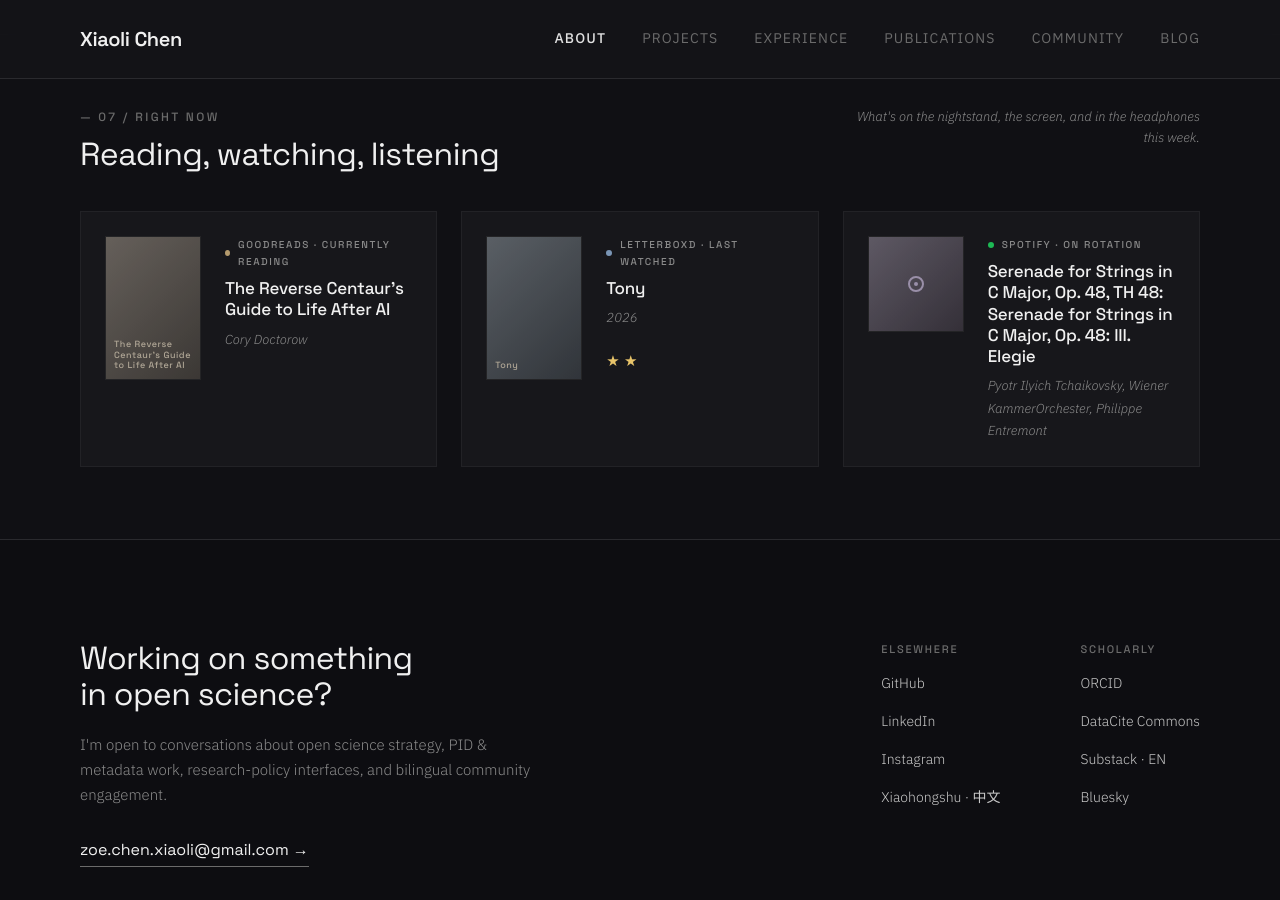
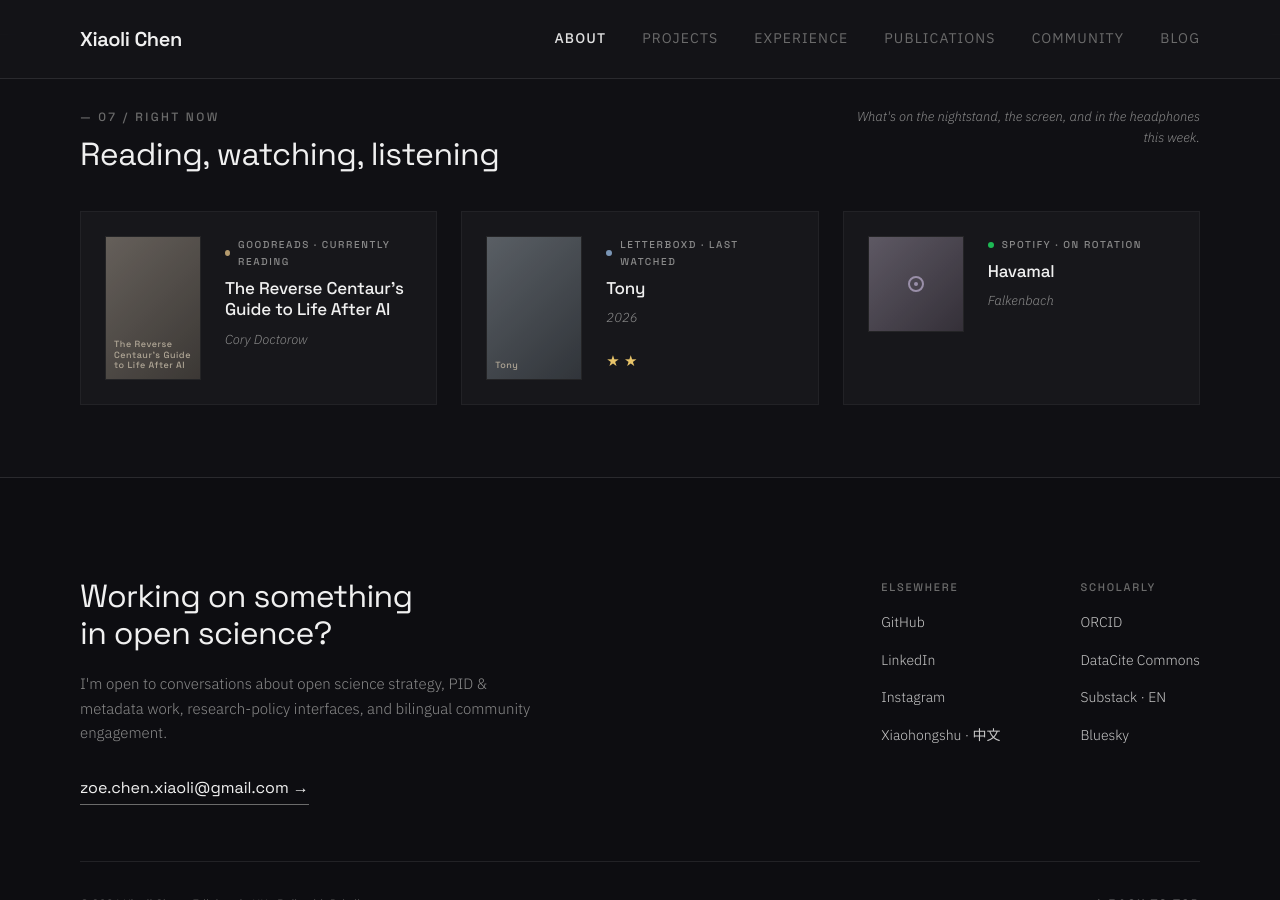
Before and after one commit to xchen101/xchen101.github.io, a Jekyll site: the page built from index.md, in a window 1280 px wide and 900 px high, scrolled down 6679 px. Built offline with Jekyll 4.4.1, drawn with Linux system fonts in a browser that asks for light colours; comment, search, counter and statistics services are not loaded; grey boxes are pictures that could not be loaded.

Commit message:
update: Right Now widget data (auto)

```diff
--- a/_data/now.yml
+++ b/_data/now.yml
@@ -1,4 +1,4 @@
-# Right now — auto-generated by Hermes cron on 2026-09-19 11:00 UTC
+# Right now — auto-generated by Hermes cron on 2026-09-19 17:00 UTC
 # Sources: Goodreads RSS / Letterboxd RSS / Spotify API
 
 reading:
@@ -24,8 +24,8 @@
   service: "Spotify"
   accent: "#1DB954"
   label: "On rotation"
-  title: "Serenade for Strings in C Major, Op. 48, TH 48: Serenade for Strings in C Major, Op. 48: III. Elegie"
-  artist: "Pyotr Ilyich Tchaikovsky, Wiener KammerOrchester, Philippe Entremont"
-  url: "https://open.spotify.com/track/7o1Ibf1ZZD2MmrHHbDRfl5"
+  title: "Havamal"
+  artist: "Falkenbach"
+  url: "https://open.spotify.com/track/44d4GrRBAu9eri3znpvAzh"
   profile_url: "https://open.spotify.com/"
-  image: "https://i.scdn.co/image/ab67616d00001e02fbf6538de4d6a724f5ac2c5f"
+  image: "https://i.scdn.co/image/ab67616d00001e0217cba08b4c02fd9a0e50f289"
```
